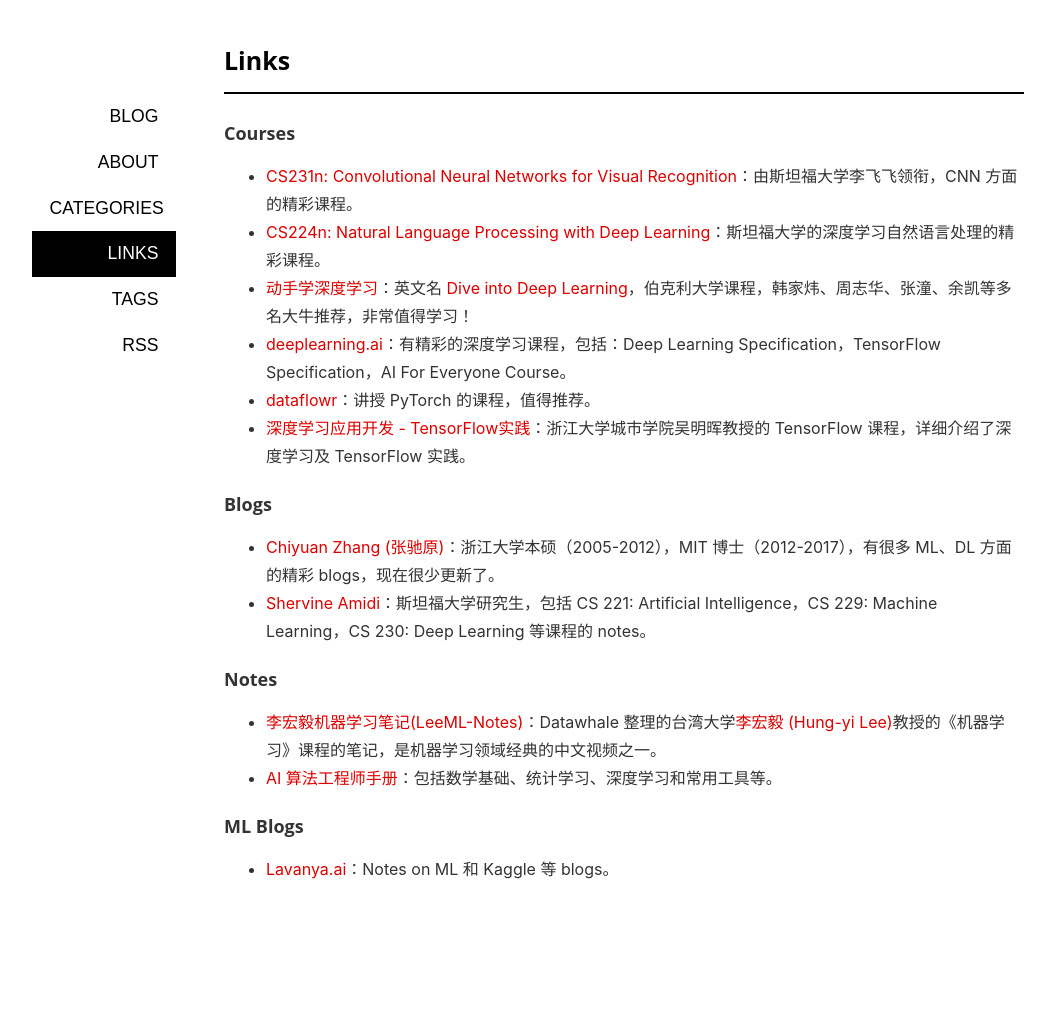
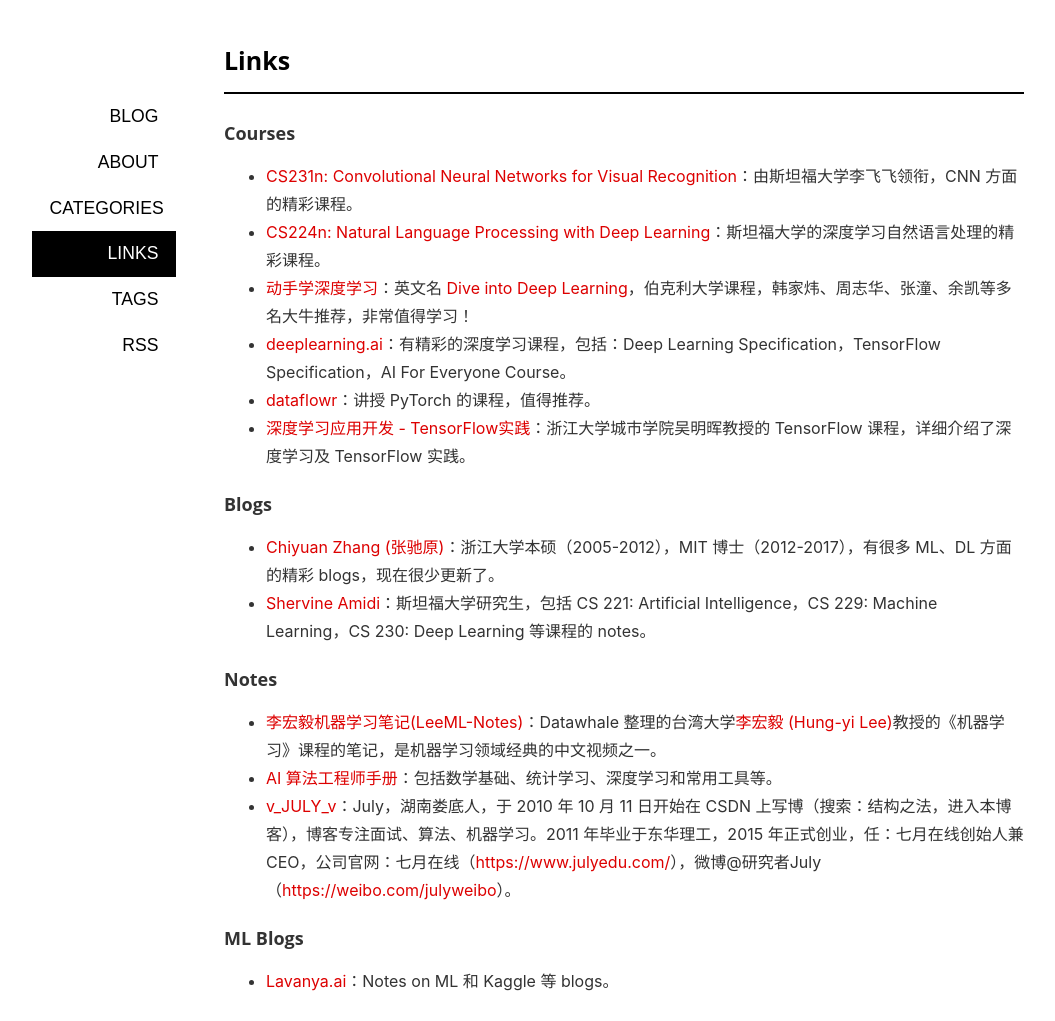
Before and after one commit to Quebradawill/quebrada.github.io, a Jekyll site: the page built from links.md, in a window 1280 px wide. Shown: the whole page, without its empty margins (16-1071 px from the left). Built offline with Jekyll 4.4.1, drawn with Linux system fonts in a browser that asks for light colours; comment, search, counter and statistics services are not loaded; before the commit the page ends 909 px from its top, so only the background shows below that.

Commit message:
Update links.md

```diff
--- a/links.md
+++ b/links.md
@@ -23,6 +23,7 @@ author_footer: false
 
 - [李宏毅机器学习笔记(LeeML-Notes)](https://datawhalechina.github.io/leeml-notes/)：Datawhale 整理的台湾大学[李宏毅 (Hung-yi Lee)](http://speech.ee.ntu.edu.tw/~tlkagk/index.html)教授的《机器学习》课程的笔记，是机器学习领域经典的中文视频之一。
 - [AI 算法工程师手册](http://www.huaxiaozhuan.com)：包括数学基础、统计学习、深度学习和常用工具等。
+- [v_JULY_v](https://me.csdn.net/v_july_v)：July，湖南娄底人，于 2010 年 10 月 11 日开始在 CSDN 上写博（搜索：结构之法，进入本博客），博客专注面试、算法、机器学习。2011 年毕业于东华理工，2015 年正式创业，任：七月在线创始人兼 CEO，公司官网：七月在线（[https://www.julyedu.com/](https://www.julyedu.com/)），微博@研究者July（[https://weibo.com/julyweibo](https://weibo.com/julyweibo)）。
 
 ## ML Blogs
 
```
